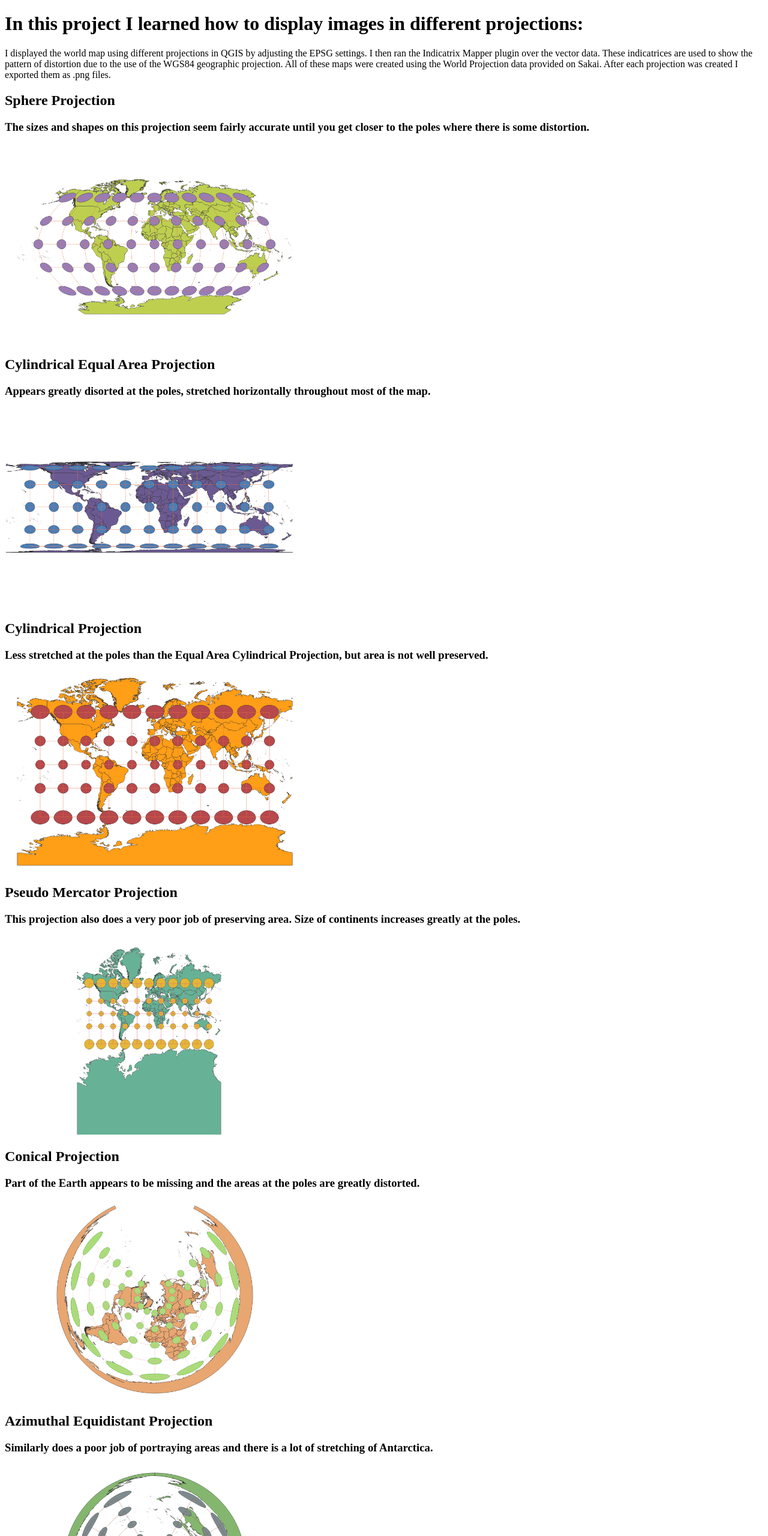
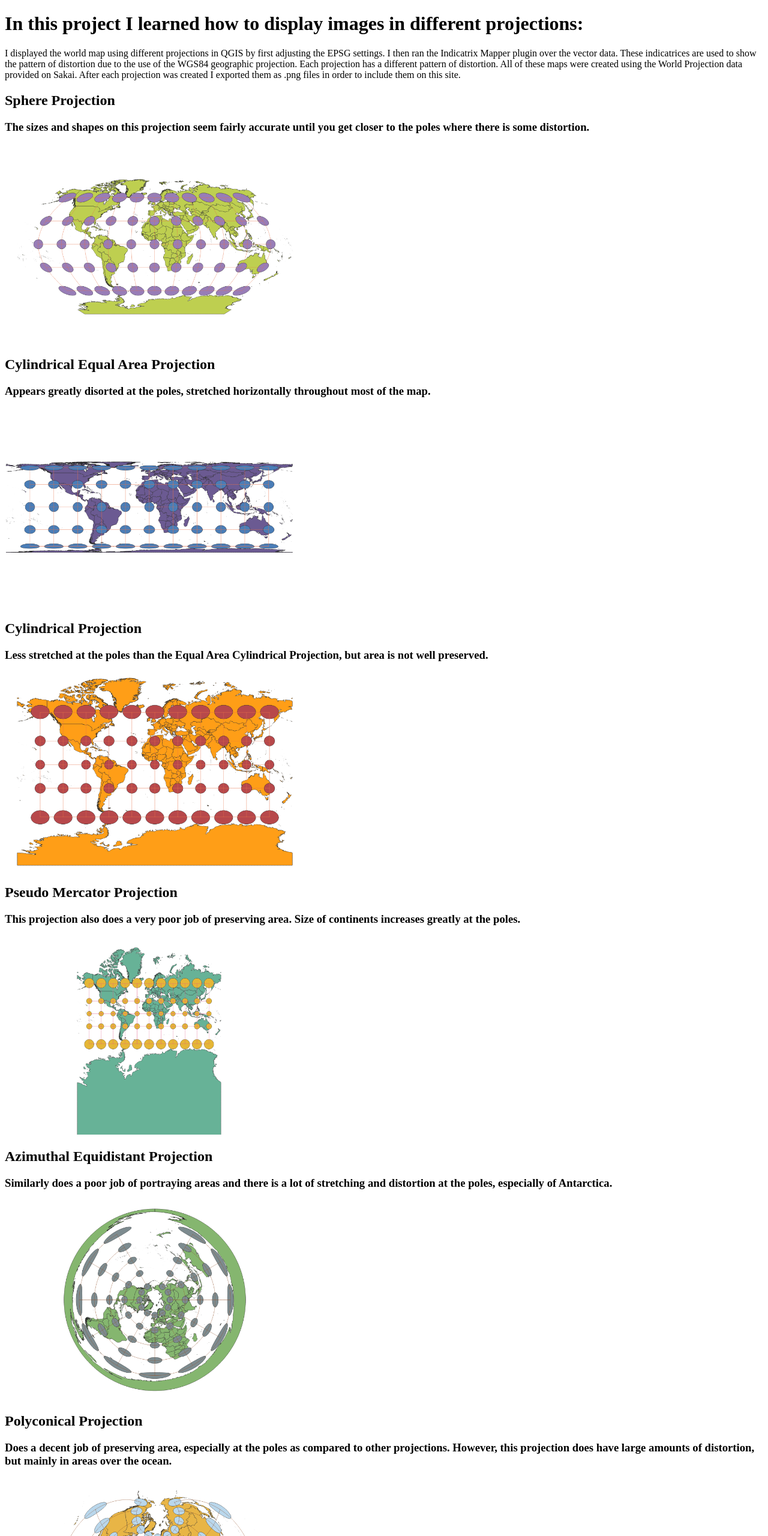
Before and after one commit to leahmnels/GEOG370, a plain HTML site: page Worldprojections/worldprojections.html in a window 1280 px wide. Shown: the top 2560 px of the page at 60% size. Drawn offline with Linux system fonts and the light colour scheme.

Commit message:
Finalsave

```diff
--- a/Worldprojections/worldprojections.html
+++ b/Worldprojections/worldprojections.html
@@ -9,10 +9,10 @@
     <h1>In this project I learned how to display images in different projections:</h1>
 
     <!-- <h2 style="color:red">Describe in your own words how you displayed the map in different projections using QGIS</h2> -->
-    <p>I displayed the world map using different projections in QGIS by adjusting the EPSG settings.
+    <p>I displayed the world map using different projections in QGIS by first adjusting the EPSG settings.
     I then ran the Indicatrix Mapper plugin over the vector data. These indicatrices are used to show the pattern of
-    distortion due to the use of the WGS84 geographic projection. All of these maps were created using the World
-    Projection data provided on Sakai. After each projection was created I exported them as .png files.</p>
+    distortion due to the use of the WGS84 geographic projection. Each projection has a different pattern of distortion. All of these maps were created using the World
+    Projection data provided on Sakai. After each projection was created I exported them as .png files in order to include them on this site.</p>
 
     <h2>Sphere Projection</h2>
     <h3>The sizes and shapes on this projection seem fairly accurate until you get closer to the poles where there is some distortion.</h3>
@@ -34,13 +34,8 @@
     <a href="./maps/PseudoMercator.png">
     <img src="./maps/PseudoMercator.png" alt="Cylindrical" width='500px'>
     </a>
-    <h2>Conical Projection</h2>
-    <h3>Part of the Earth appears to be missing and the areas at the poles are greatly distorted.</h3>
-    <a href="./maps/ConicalProjection.png">
-    <img src="./maps/ConicalProjection.png" alt="Cylindrical" width='500px'>
-    </a>
     <h2>Azimuthal Equidistant Projection</h2>
-    <h3>Similarly does a poor job of portraying areas and there is a lot of stretching of Antarctica.</h3>
+    <h3>Similarly does a poor job of portraying areas and there is a lot of stretching and distortion at the poles, especially of Antarctica.</h3>
     <a href="./maps/AzimuthalEquidistantProjection.png">
     <img src="./maps/AzimuthalEquidistantProjection.png" alt="Cylindrical" width='500px'>
     </a>
@@ -49,6 +44,11 @@
     <a href="./maps/PolyconicProjection.png">
     <img src="./maps/PolyconicProjection.png" alt="Cylindrical" width='500px'>
     </a>
+    <h2>Projection of World From Space</h2>
+    <h3>I wanted to include one projection with little to no distortion, which the view of Earth from space displays. However, unfortunately the entire globe cannot be seen in this projection, making it impractical as a flat map.</h3>
+    <a href="./maps/WorldfromSpace.png">
+    <img src="./maps/WorldfromSpace.png" alt="Cylindrical" width='500px'>
+    </a>
     <!-- <h2 style="color:red">Now, you should <u>add the following projections on your own:</u></h2> -->
     <!-- <h3>EPSG: 3857, 53018, 54034, 54027, 102016, and two additional projections that you choose.</h3> -->
     <p></p>
```
Also changed, not shown: Worldprojections/maps/WorldfromSpace.png (added), 1 other file.
